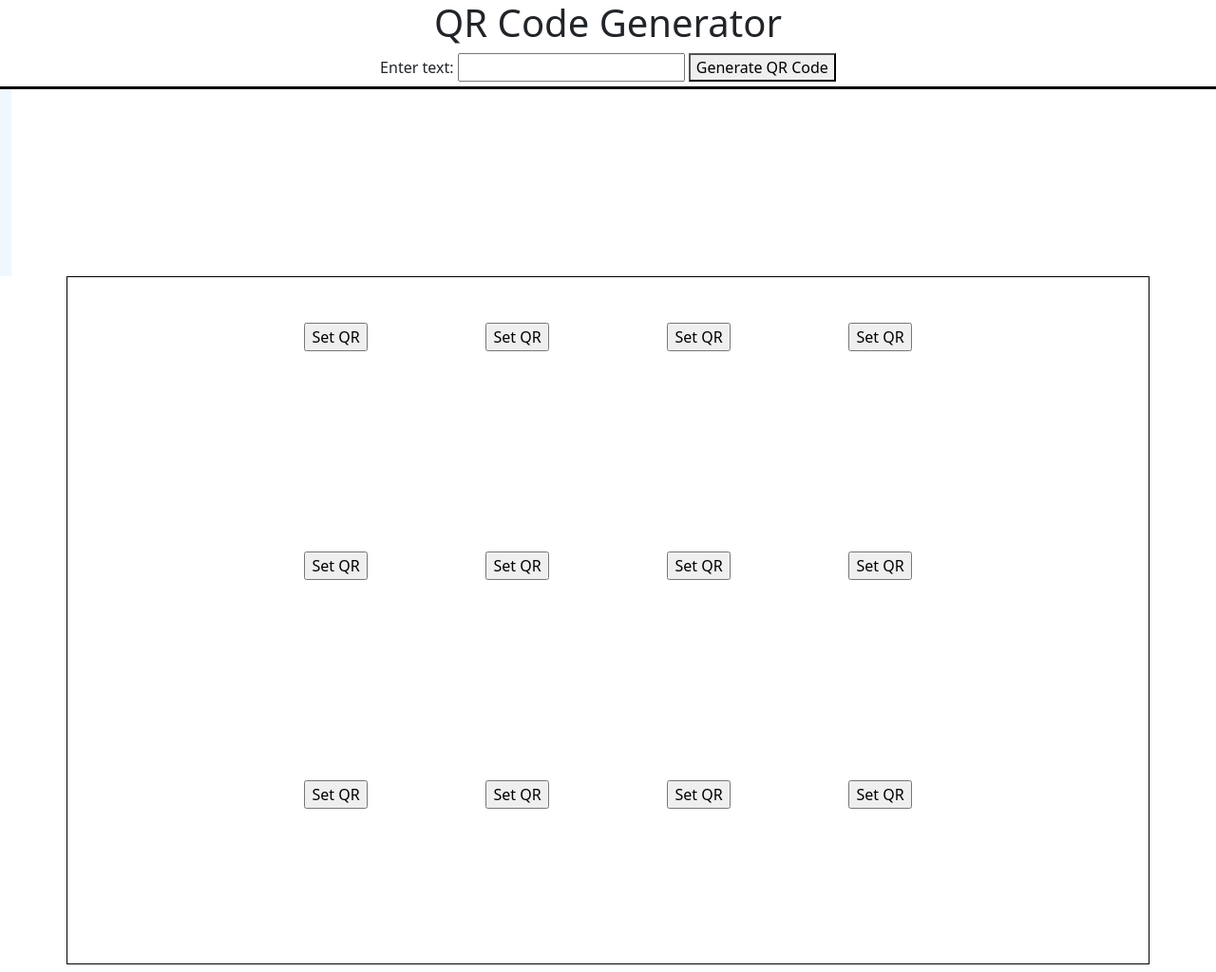
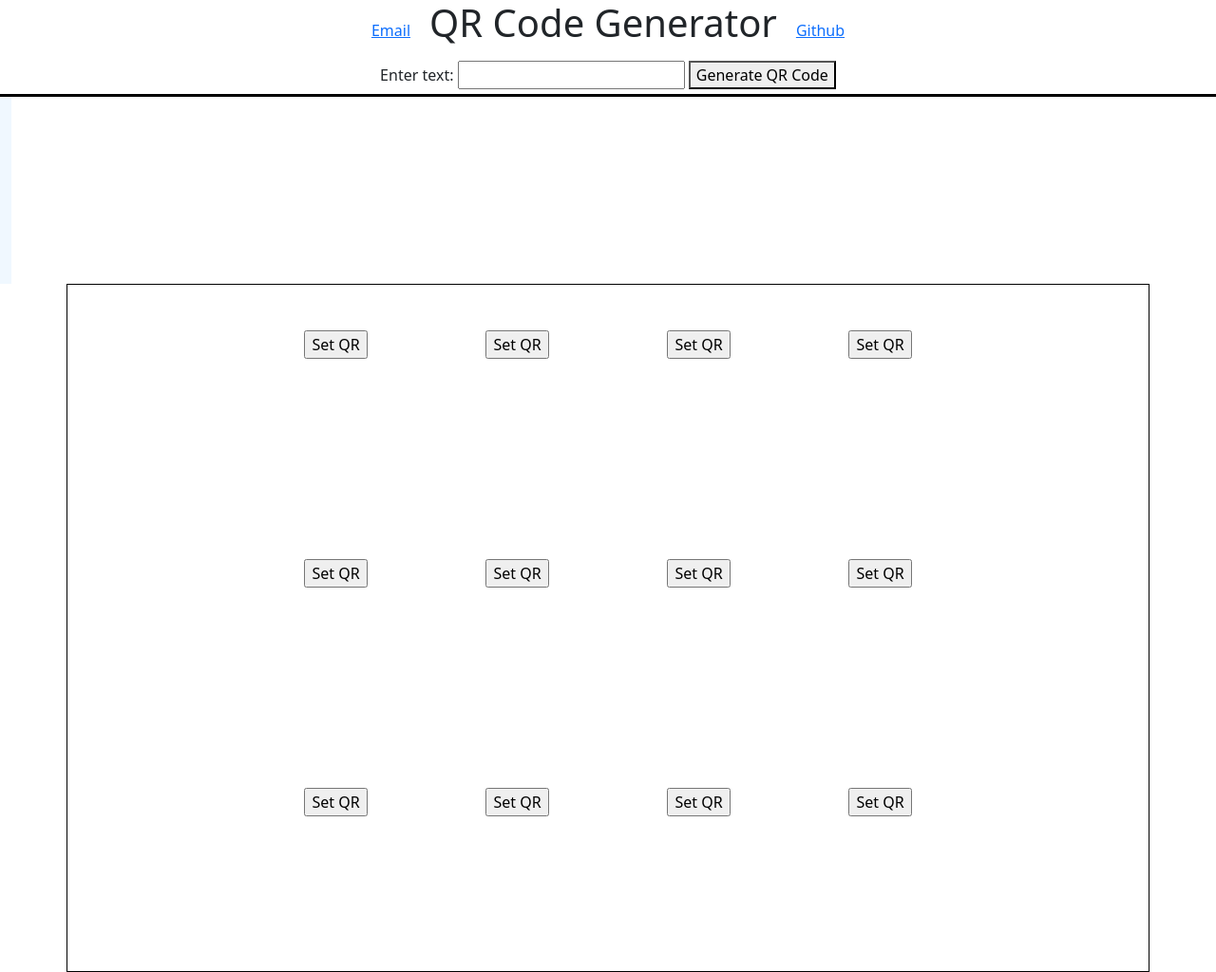
Before and after one commit to CharleeBrown/QRFree, a website: page public/index.html in a window 1280 px wide. Shown: the top 1024 px of the page at 95% size. Drawn offline with nearby package versions, Linux system fonts and the light colour scheme.

Commit message:
Added github and email.

```diff
--- a/public/index.html
+++ b/public/index.html
@@ -15,7 +15,9 @@
 
 <body onload="init()">
     <header id="topHeader">
-        <h1 style="text-align: center;">QR Code Generator</h1>
+        <div class="d-flex flex-row justify-content-center">
+            <a style="float:left; padding:20px;" href="mailto:coleman.hallom@outlook.com">Email</a><h1 style="text-align: center;">QR Code Generator</h1> <a style="float:right; padding:20px;" href="https://github.com/CharleeBrown/QRFree">Github</a>
+        </div>
         <div class="row">
             <div class="col" style="text-align: center;">
                 <label for="qr-text">Enter text:</label>
```
